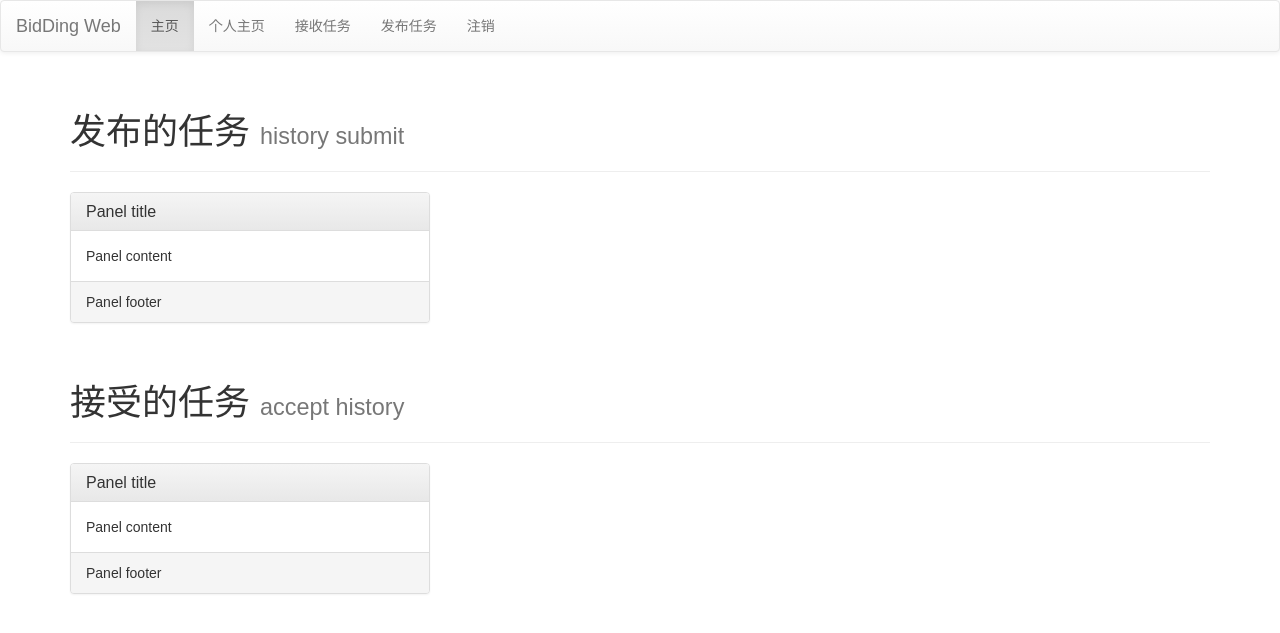
After one commit to lingqing97/BidDing, a Django app: page /userHome/ in a window 1280 px wide. The commit adds this page. Shown: the top 633 px of the page. Run offline with Django 3.2, Linux system fonts and the light colour scheme; a user stored in the database is signed in; some libraries are stand-ins or nearby versions.

Commit message:
update all files

```diff
--- a/BidDing/urls.py
+++ b/BidDing/urls.py
@@ -17,10 +17,20 @@ from django.conf.urls import url
 from django.contrib import admin
 from mainpage.views import ShowHomePage
 from mainpage.views import Login
+from mainpage.views import Logout
+from mainpage.views import ShowUserHomePage
+from mainpage.views import ShowUserBiddingPage
+from mainpage.views import ShowUserSubmitPage
+from mainpage.views import ShowUserInfoPage
 from django.conf.urls import include
 urlpatterns = [
     url(r'^admin/', admin.site.urls),
     url(r'^accounts/', include('registration.backends.hmac.urls')),
     url(r'^$',ShowHomePage),
     url(r'^login/',Login),
+    url(r'^logout/',Logout),
+    url(r'userHome/',ShowUserHomePage),
+    url(r'bidding/',ShowUserBiddingPage),
+    url(r'submit/',ShowUserSubmitPage),
+    url(r'userInfo/',ShowUserInfoPage),
 ]
--- /dev/null
+++ b/Templates/UserBiddingPage.html
@@ -0,0 +1,4 @@
+{% extends "UserPage_base.html" %}
+{% block details %}
+<h>test UserBiddingPage</h>
+{% endblock %}
--- a/Templates/UserHomePage.html
+++ b/Templates/UserHomePage.html
@@ -1,13 +1,70 @@
-<!DOCTYPE html>
-<html lang="en">
-<head>
-  <meta charset="UTF-8">
-  <title>test</title>
-</head>
-<body>
+{% extends "UserPage_base.html" %}
+{% block details %}
 {% for msg in messages %}
-<h1>{{msg}}</h1>
+<div class="alert alert-{{msg.tags}}" align="center">
+    {{msg}}
+</div>
 {% endfor %}
-<h2>test</h2>
-</body>
-</html>
+<div class="container">
+	<div class="row clearfix">
+		<div class="col-md-12 column">
+			<div class="page-header">
+				<h1>
+					发布的任务 <small>history submit</small>
+				</h1>
+			</div>
+			<div class="row clearfix">
+				<div class="col-md-4 column">
+					<div class="panel panel-default">
+						<div class="panel-heading">
+							<h3 class="panel-title">
+								Panel title
+							</h3>
+						</div>
+						<div class="panel-body">
+							Panel content
+						</div>
+						<div class="panel-footer">
+							Panel footer
+						</div>
+					</div>
+				</div>
+				<div class="col-md-4 column">
+				</div>
+				<div class="col-md-4 column">
+				</div>
+			</div>
+		</div>
+	</div>
+	<div class="row clearfix">
+		<div class="col-md-12 column">
+			<div class="page-header">
+				<h1>
+					接受的任务 <small>accept history</small>
+				</h1>
+			</div>
+			<div class="row clearfix">
+				<div class="col-md-4 column">
+					<div class="panel panel-default">
+						<div class="panel-heading">
+							<h3 class="panel-title">
+								Panel title
+							</h3>
+						</div>
+						<div class="panel-body">
+							Panel content
+						</div>
+						<div class="panel-footer">
+							Panel footer
+						</div>
+					</div>
+				</div>
+				<div class="col-md-4 column">
+				</div>
+				<div class="col-md-4 column">
+				</div>
+			</div>
+		</div>
+	</div>
+</div>
+{% endblock %}
--- /dev/null
+++ b/Templates/UserInfoPage.html
@@ -0,0 +1,4 @@
+{% extends "UserPage_base.html" %}
+{% block details %}
+<h>test UserInfoPage</h>
+{% endblock %}
--- /dev/null
+++ b/Templates/UserPage_base.html
@@ -0,0 +1,31 @@
+<!DOCTYPE html>
+
+<html lang="en">
+    <head>
+    {% load staticfiles %}
+    <link rel="stylesheet" href="{% static 'bootstrap/css/bootstrap.min.css' %}">
+    <link rel="stylesheet" href="{% static 'bootstrap/css/bootstrap-theme.min.css' %}">
+    <script src="{% static 'bootstrap/js/bootstrap.min.js' %}"></script>
+    <meta charset="UTF-8" />
+    <style>h1,h2,h3,h4,h5,p,div{font-family:Arial;}</style>
+    </head>
+    <body>
+    <nav class="navbar navbar-default" role="navigation">
+    <div class="container-fluid">
+    <div class="navbar-header">
+        <a class="navbar-brand" href="#">BidDing Web</a>
+    </div>
+    <div>
+        <ul class="nav navbar-nav">
+            <li class="active"><a href="/userHome">主页</a></li>
+            <li><a href="/userInfo">个人主页</a></li>
+            <li><a href="/bidding">接收任务</a></li>
+            <li><a href="/submit">发布任务</a></li>
+            <li><a href="/logout">注销</a></li>
+        </ul>
+    </div>
+    </div>
+</nav>
+    {% block details %}{% endblock %}
+    </body>
+</html>
--- /dev/null
+++ b/Templates/UserSubmitPage.html
@@ -0,0 +1,4 @@
+{% extends "UserPage_base.html" %}
+{% block details %}
+<h>test UserSubmitPage</h>
+{% endblock %}
--- a/mainpage/views.py
+++ b/mainpage/views.py
@@ -9,6 +9,7 @@ from django import forms
 from django.contrib import messages
 from froms import *
 from django.contrib import auth
+from django.http import HttpResponseRedirect
 # Create your views here.
 def ShowHomePage(request):
     template=get_template('homePage.html')
@@ -47,3 +48,37 @@ def Login(request):
                 messages.add_message(request, messages.WARNING, '请输入完整的账号和密码')
     html = template.render(locals(), request)
     return HttpResponse(html)
+def Logout(request):
+    template=get_template('homePage.html')
+    auth.logout(request)
+    messages.add_message(request,messages.INFO,'成功注销了')
+    html=template.render(locals(),request)
+    return HttpResponse(html)
+def ShowUserHomePage(request):
+    if request.user.is_authenticated():
+        template=get_template('UserHomePage.html')
+        html=template.render(locals())
+    else:
+        return HttpResponseRedirect('/')
+    return HttpResponse(html)
+def ShowUserBiddingPage(request):
+    if request.user.is_authenticated():
+        template=get_template('UserBiddingPage.html')
+        html=template.render(locals())
+    else:
+        return HttpResponseRedirect('/')
+    return HttpResponse(html)
+def ShowUserSubmitPage(request):
+    if request.user.is_authenticated():
+        template=get_template('UserSubmitPage.html')
+        html=template.render(locals())
+    else:
+        return HttpResponseRedirect('/')
+    return HttpResponse(html)
+def ShowUserInfoPage(request):
+    if request.user.is_authenticated():
+        template=get_template('UserInfoPage.html')
+        html=template.render(locals())
+    else:
+        return HttpResponseRedirect('/')
+    return HttpResponse(html)
```
Also changed, not shown: db.sqlite3, 2 other files.
